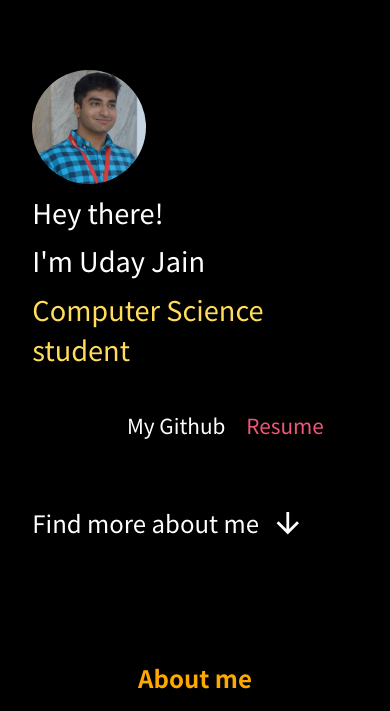
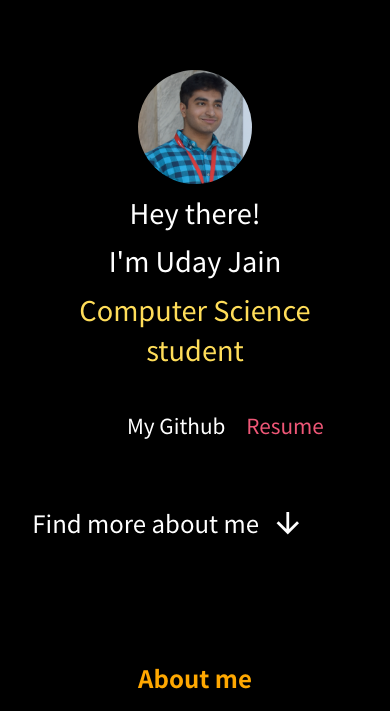
Before and after one commit to hkuday/hkuday.github.io, a plain HTML site: page index.html in a window 390 px wide. Shown: the part 133-844 px from the top of the page. Drawn offline with Linux system fonts and the light colour scheme.

Commit message:
Update for mobile compatibility

```diff
--- a/Style.css
+++ b/Style.css
@@ -247,7 +247,10 @@ a{
 	}
 }
 
-
-
+@media screen and (max-width: 608px){
+	.intro{
+		text-align: center;
+		justify-content: center;
+	}
 
 }
```
